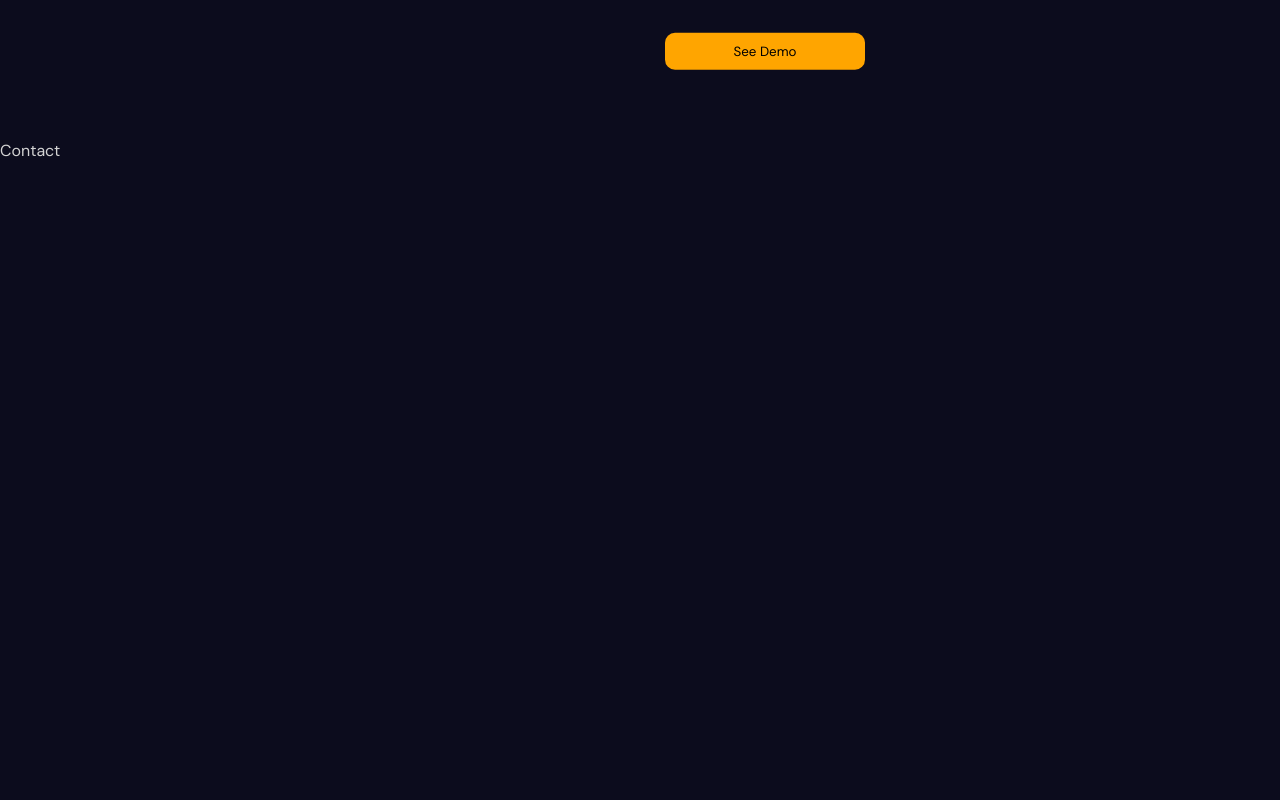
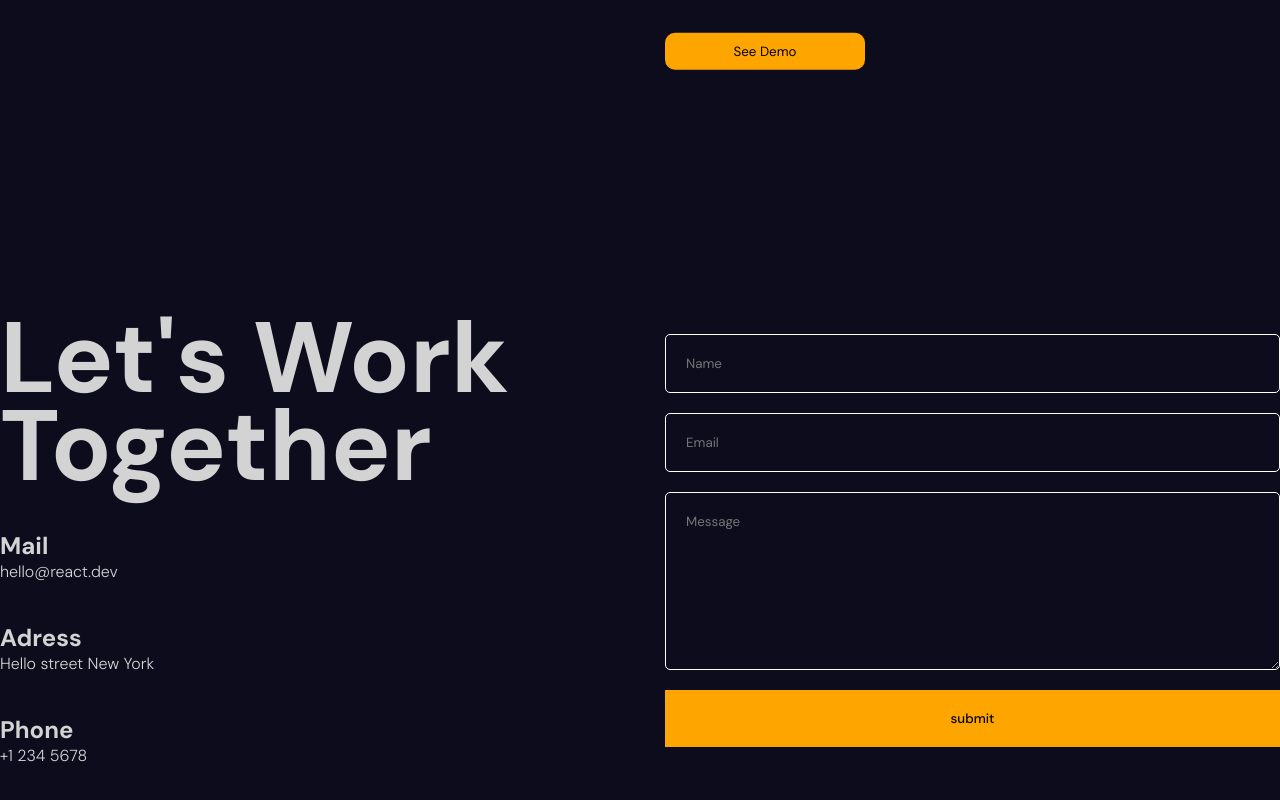
Before and after one commit to willchapuis/treinamento-portfolio-lamadev, a React (Vite) app: page / in a window 1280 px wide. Shown: the part 6413-7213 px from the top of the page. Built offline with nearby package versions, Linux system fonts and the light colour scheme.

Commit message:
feat: added Contact section

```diff
--- a/package.json
+++ b/package.json
@@ -10,6 +10,7 @@
     "preview": "vite preview"
   },
   "dependencies": {
+    "@emailjs/browser": "^4.3.3",
     "framer-motion": "^10.16.4",
     "react": "18.2.0",
     "react-dom": "18.2.0",
--- a/src/App.jsx
+++ b/src/App.jsx
@@ -4,6 +4,7 @@
 import Parallax from "./components/parallax/Parallax";
 import Portfolio from "./components/portfolio/Portfolio";
 import Services from "./components/services/Services";
+import Contact from "./components/contact/Contact";
 import Test from "./Test"
 
 const App = () => {
@@ -24,7 +25,7 @@
       </section>
       <Portfolio/>
       <section id="Contact">
-        Contact
+        <Contact />
       </section>
     </div>
     // <Test/>
--- /dev/null
+++ b/src/components/contact/Contact.jsx
@@ -0,0 +1,94 @@
+import { useRef } from "react";
+import "./contact.scss"
+import { motion, useInView } from "framer-motion";
+
+const variants={
+    initial: {
+        y: 500,
+        opacity: 0,
+    },
+    animate: {
+        y: 0,
+        opacity: 1,
+        transition: {
+            duration: 0.5,
+            staggerChildren: 0.1,
+        },
+    },
+};
+
+const Contact = () => {
+    const ref = useRef();
+
+    const isInView = useInView(ref, {margin: "-100px"});
+
+    return (
+        <motion.div
+            className="contact"
+            ref={ref}
+            variants={variants}
+            initial="initial"
+            whileInView="animate"
+        >
+            <motion.div className="textContainer">
+                <motion.h1>Let's Work Together</motion.h1>
+                <motion.div classname="item" variants={variants}>
+                    <h2>Mail</h2>
+                    <span>hello@react.dev</span>
+                </motion.div>
+                <motion.div classname="item" variants={variants}>
+                    <h2>Adress</h2>
+                    <span>Hello street New York</span>
+                </motion.div>
+                <motion.div classname="item" variants={variants}>
+                    <h2>Phone</h2>
+                    <span>+1 234 5678</span>
+                </motion.div>
+            </motion.div>
+            <div className="formContainer">
+                <motion.div
+                    className="phoneSvg"
+                    initial={{ opacity: 1 }}
+                    whileInView={{ opacity: 0 }}
+                    transition={{ delay: 3, duration: 1 }}
+                >
+                    <svg width="450px" height="450px" viewBox="0 0 32.666 32.666">
+                        <motion.path
+                        strokeWidth={0.2}
+                        fill="none"
+                        initial={{ pathLength: 0 }}
+                        whileInView={{ pathLength: 1 }}
+                        animate={isInView && { pathLength: 1 }}
+                        transition={{ duration: 3 }}
+                        d="M28.189,16.504h-1.666c0-5.437-4.422-9.858-9.856-9.858l-0.001-1.664C23.021,4.979,28.189,10.149,28.189,16.504z
+                        M16.666,7.856L16.665,9.52c3.853,0,6.983,3.133,6.981,6.983l1.666-0.001C25.312,11.735,21.436,7.856,16.666,7.856z M16.333,0
+                        C7.326,0,0,7.326,0,16.334c0,9.006,7.326,16.332,16.333,16.332c0.557,0,1.007-0.45,1.007-1.006c0-0.559-0.45-1.01-1.007-1.01
+                        c-7.896,0-14.318-6.424-14.318-14.316c0-7.896,6.422-14.319,14.318-14.319c7.896,0,14.317,6.424,14.317,14.319
+                        c0,3.299-1.756,6.568-4.269,7.954c-0.913,0.502-1.903,0.751-2.959,0.761c0.634-0.377,1.183-0.887,1.591-1.529
+                        c0.08-0.121,0.186-0.228,0.238-0.359c0.328-0.789,0.357-1.684,0.555-2.518c0.243-1.064-4.658-3.143-5.084-1.814
+                        c-0.154,0.492-0.39,2.048-0.699,2.458c-0.275,0.366-0.953,0.192-1.377-0.168c-1.117-0.952-2.364-2.351-3.458-3.457l0.002-0.001
+                        c-0.028-0.029-0.062-0.061-0.092-0.092c-0.031-0.029-0.062-0.062-0.093-0.092v0.002c-1.106-1.096-2.506-2.34-3.457-3.459
+                        c-0.36-0.424-0.534-1.102-0.168-1.377c0.41-0.311,1.966-0.543,2.458-0.699c1.326-0.424-0.75-5.328-1.816-5.084
+                        c-0.832,0.195-1.727,0.227-2.516,0.553c-0.134,0.057-0.238,0.16-0.359,0.24c-2.799,1.774-3.16,6.082-0.428,9.292
+                        c1.041,1.228,2.127,2.416,3.245,3.576l-0.006,0.004c0.031,0.031,0.063,0.06,0.095,0.09c0.03,0.031,0.059,0.062,0.088,0.095
+                        l0.006-0.006c1.16,1.118,2.535,2.765,4.769,4.255c4.703,3.141,8.312,2.264,10.438,1.098c3.67-2.021,5.312-6.338,5.312-9.719
+                        C32.666,7.326,25.339,0,16.333,0z"
+                        />
+                    </svg>
+                </motion.div>
+                <motion.form
+                    initial={{ opacity: 0 }}
+                    whileInView={{ opacity: 1 }}
+                    transition={{ delay: 4, duration: 1 }}
+                >
+                    <input type="text" required placeholder="Name" />
+                    <input type="email" required placeholder="Email" />
+                    <textarea rows={8} placeholder="Message" />
+                    <button>submit</button>
+                </motion.form>
+            </div>
+        </motion.div>
+    );
+};
+
+export default Contact
--- /dev/null
+++ b/src/components/contact/contact.scss
@@ -0,0 +1,59 @@
+.contact {
+    height: 100%;
+    max-width: 1366px;
+    margin: auto;
+    display: flex;
+    align-items: center;
+    gap: 50px;
+
+    .textContainer {
+        flex: 1;
+        display: flex;
+        flex-direction: column;
+        gap: 40px;
+
+        h1 {
+            font-size: 100px;
+            line-height: 88px;
+        }
+
+        span {
+            font-weight: 300;
+        }
+    }
+
+    .formContainer {
+        flex: 1;
+        position: relative;
+
+        .phoneSvg {
+            stroke: orange;
+            position: absolute;
+            margin: auto;
+        }
+
+        form {
+            display: flex;
+            flex-direction: column;
+            gap: 20px;
+
+            input,
+            textarea {
+                padding: 20px;
+                background-color: transparent;
+                border: 1px solid white;
+                color: white;
+                border-radius: 5px;
+
+            }
+        }
+
+        button {
+            padding: 20px;
+            border: none;
+            background-color: orange;
+            cursor: pointer;
+            font-weight: 500;
+        }
+    }
+}
```
Also changed, not shown: 1 other file (tests, documents, lock files or other folders).
